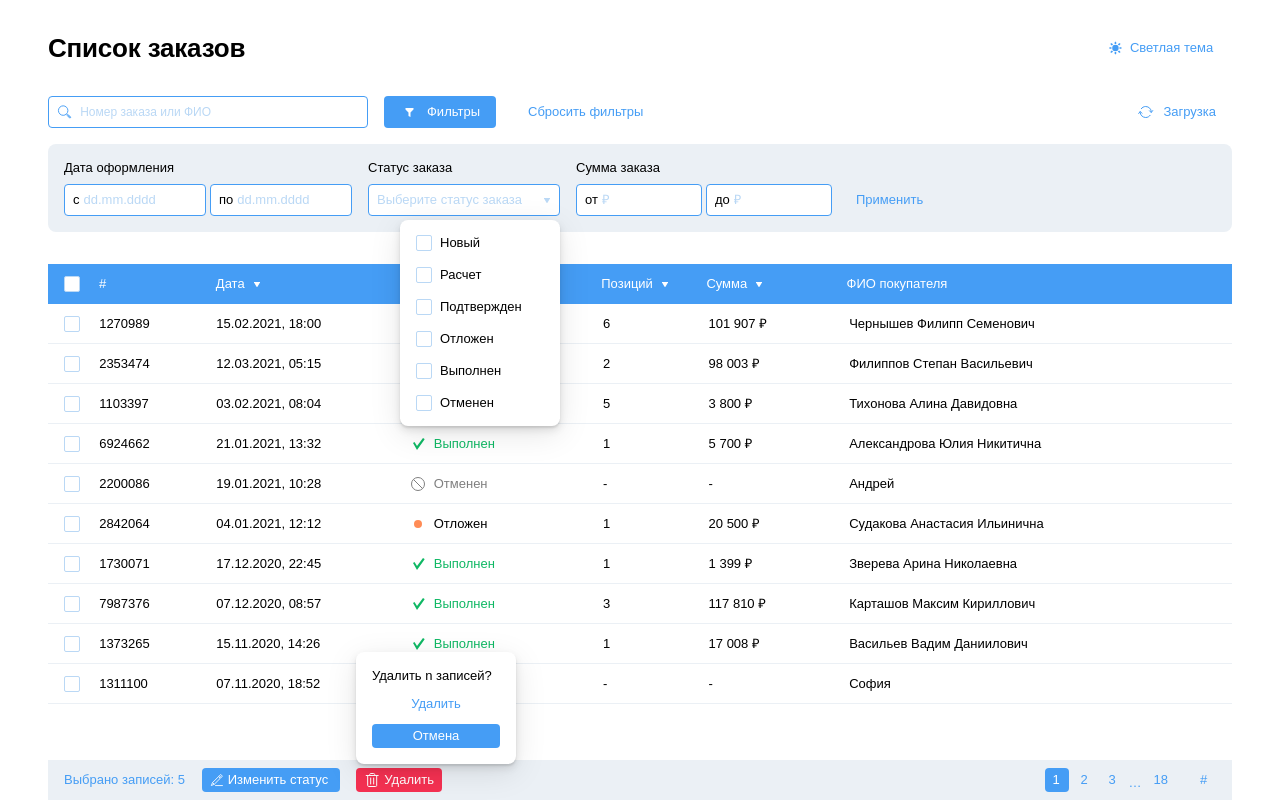
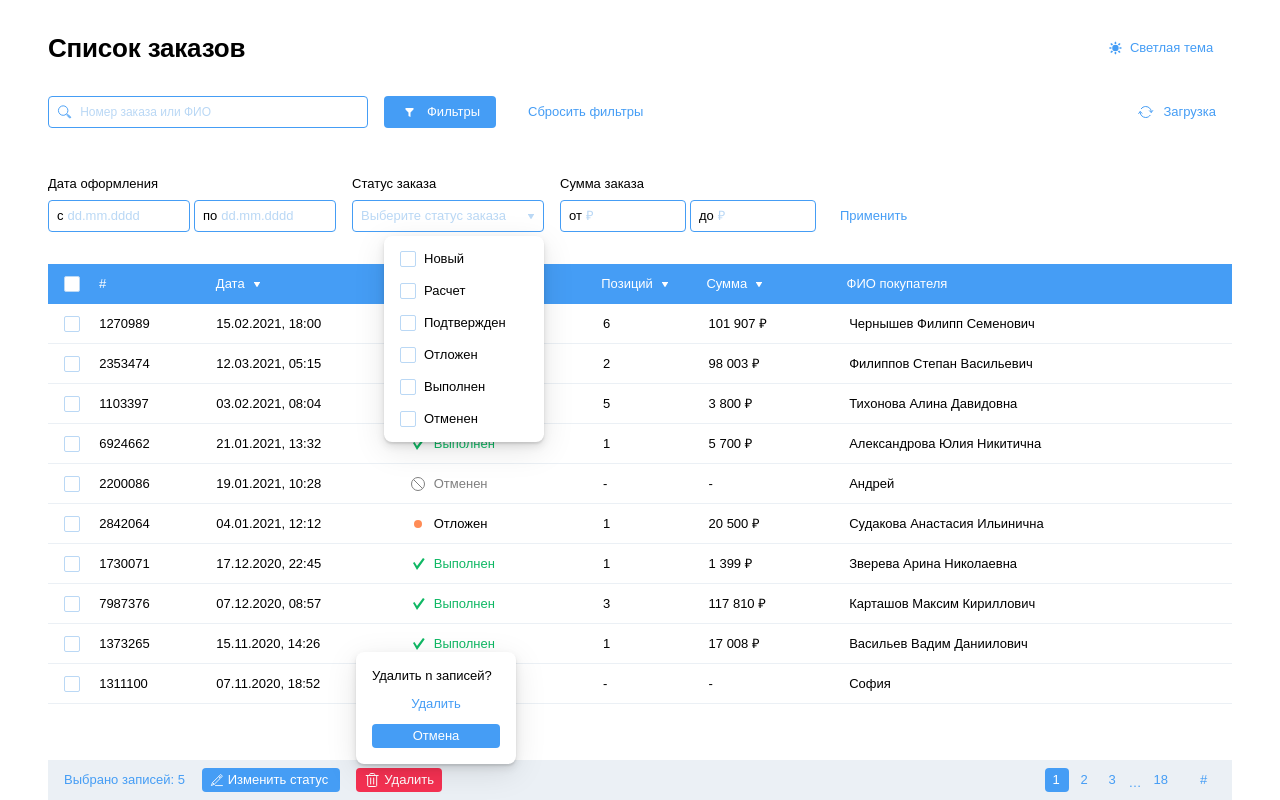
Before and after one commit to dpolevodin/admin-panel-app, a React (Create React App) app: page / in a window 1280 px wide. Built offline with nearby package versions, Linux system fonts and the light colour scheme.

Commit message:
change RangeFilter component

```diff
--- a/src/components/Common/Input.js
+++ b/src/components/Common/Input.js
@@ -1,10 +1,11 @@
 function Input ({
+    type = "text",
     className,
     placeholder,
     onFocus
     }) {
     return (
-        <input className={className} placeholder={placeholder} onFocus={onFocus}/>
+        <input type={type} className={className} placeholder={placeholder} onFocus={onFocus}/>
     )
 }
 
--- a/src/components/Filter/DateFilter.js
+++ /dev/null
@@ -1,36 +0,0 @@
-import Button from "../Common/Button";
-import Input from "../Common/Input";
-
-
-function DateFilter () {
-
-    const mainComponentWrapperClass = "filter__input"
-    const dateFilterPlaceholder = "dd.mm.dddd"
-    const dateFilterSvgName = "incorrect"
-    const labelClassName = "filter__input-control"
-    const buttonClassName = "filter__input-button"
-    const inputClassName = "filter__input-area"
-    const inputWrapperClassName = "filter__input-field filter__input-field_empty"
-    const filterTitleClass = "filter__input-title"
-
-    return (
-        <div className={mainComponentWrapperClass}>
-            <label className={labelClassName}>
-                <span className={filterTitleClass}>Дата оформления</span>
-                <div className={inputWrapperClassName}>
-                    <Input className={inputClassName} placeholder={dateFilterPlaceholder} />
-                    <Button className={buttonClassName} svgName={dateFilterSvgName} />
-                </div>
-            </label>
-
-            <label className={labelClassName}>
-                <div className={inputWrapperClassName}>
-                    <Input className={inputClassName} placeholder={dateFilterPlaceholder    } />
-                    <Button className={buttonClassName} svgName={dateFilterSvgName} />
-                </div>
-            </label>
-        </div>
-    )
-}
-
-export default DateFilter;
--- a/src/components/Filter/FilterDropdown.js
+++ b/src/components/Filter/FilterDropdown.js
@@ -1,7 +1,11 @@
 import Checkbox from '../Common/Checkbox'
-import dropdown from './css/dropdown.module.css'
+import dropdown from './css/filter-dropdown.module.css'
 
-const DropdownStatusesList = ['Новый', 'Расчет', 'Подтвержден', 'Отложен', 'Выполнен', 'Отменен']
+const DropdownStatusesList = ['новый', 'расчет', 'подтвержден', 'отложен', 'выполнен', 'отменен']
+
+const capitalizeFirstLetter = (string) => {
+    return string[0].toUpperCase() + string.slice(1)
+}
 
 const FilterDropdown = ({
     className = dropdown._,
@@ -14,7 +18,7 @@ const FilterDropdown = ({
             <label className={dropdown.control} key={element}>
                 <li className={dropdown.item}>
                         <Checkbox />
-                        <span className={dropdown.title}>{element}</span>
+                        <span className={dropdown.title}>{capitalizeFirstLetter(element)}</span>
                 </li>
             </label>
         )
--- a/src/components/Filter/FilterOptions.js
+++ b/src/components/Filter/FilterOptions.js
@@ -1,19 +1,23 @@
-import Button from '../Common/Button';
-import DateFilter from '../Filter/DateFilter';
-import StatusFilter from '../Filter/StatusFilter';
-import SumOrderFilter from '../Filter/SumOrderFilter';
+import Button from "../Common/Button";
+import RangeFilter from "./RangeFilter";
+import StatusFilter from "../Filter/StatusFilter";
 
-function FilterOptions() {
-    return (
-        <div className="filter__wrapper">
-                    <form className="filter__form">
-                        <DateFilter />
-                        <StatusFilter />
-                        <SumOrderFilter />
-                        <Button className="filter-button filter-button_hidden-icon filter-button_short" buttonText="Применить" />
-                    </form>
-                </div>
-    )
-}
+
+const wrapperClassName = "filter__form";
+const formClassName = "filter__form";
+const buttonClassName = "filter-button filter-button_hidden-icon filter-button_short";
+
+const FilterOptions = () => {
+  return (
+    <div className={wrapperClassName}>
+      <form className={formClassName}>
+        <RangeFilter filterTitle="Дата оформления" />
+        <StatusFilter />
+        <RangeFilter filterPlaceholder="₽" filterTitle="Сумма заказа" isShort/>
+        <Button className={buttonClassName} buttonText="Применить" />
+      </form>
+    </div>
+  );
+};
 
 export default FilterOptions;
--- /dev/null
+++ b/src/components/Filter/RangeFilter.js
@@ -0,0 +1,43 @@
+import Button from "../Common/Button"
+import Input from "../Common/Input"
+
+const mainComponentWrapperClass = "filter__input"
+const labelClassName = "filter__input-control"
+const buttonClassName = "filter__input-button"
+const inputClassName = "filter__input-area"
+const filterTitleClass = "filter__input-title"
+const inputWrapperClassDefault = "filter__input-field filter__input-field_empty"
+const inputShortClass = "filter__input-field_short"
+
+const DateFilter = ({
+    filterPlaceholder = "dd.mm.dddd",
+    inputIconName = "incorrect",
+    filterTitle,
+    isShort = false,
+}) => {
+
+    return (
+        <div className={mainComponentWrapperClass}>
+            <label className={labelClassName}>
+                <span className={filterTitleClass}>{filterTitle}</span>
+                <div className={
+                    isShort ? [inputWrapperClassDefault, inputShortClass].join(' ') : inputWrapperClassDefault
+                    }>
+                    <Input className={inputClassName} placeholder={filterPlaceholder} />
+                    <Button className={buttonClassName} svgName={inputIconName} />
+                </div>
+            </label>
+
+            <label className={labelClassName}>
+                <div className={
+                    isShort ? [inputWrapperClassDefault, inputShortClass].join(' ') : inputWrapperClassDefault
+                    }>
+                    <Input className={inputClassName} placeholder={filterPlaceholder} />
+                    <Button className={buttonClassName} svgName={inputIconName} />
+                </div>
+            </label>
+        </div>
+    )
+}
+
+export default DateFilter;
--- a/src/components/Filter/SumOrderFilter.js
+++ /dev/null
@@ -1,36 +0,0 @@
-import Button from "../Common/Button";
-import Input from "../Common/Input";
-
-
-function SumOrderFilter () {
-
-    const mainComponentWrapperClass = "filter__input"
-    const sumFilterPlaceholder = "₽"
-    const sumFilterSvgName = "incorrect"
-    const labelClassName = "filter__input-control"
-    const buttonClassName = "filter__input-button"
-    const inputClassName = "filter__input-area"
-    const inputWrapperClassName = "filter__input-field filter__input-field_empty filter__input-field_short"
-    const filterTitleClass = "filter__input-title"
-
-    return (
-        <div className={mainComponentWrapperClass}>
-            <label className={labelClassName}>
-                <span className={filterTitleClass}>Сумма заказа</span>
-                <div className={inputWrapperClassName}>
-                    <Input className={inputClassName} placeholder={sumFilterPlaceholder} />
-                    <Button className={buttonClassName} svgName={sumFilterSvgName} />
-                </div>
-            </label>
-
-            <label className={labelClassName}>
-                <div className={inputWrapperClassName}>
-                    <Input className={inputClassName} placeholder={sumFilterPlaceholder} />
-                    <Button className={buttonClassName} svgName={sumFilterSvgName} />
-                </div>
-            </label>
-        </div>
-    )
-}
-
-export default SumOrderFilter;
```
Also changed, not shown: src/components/Filter/css/filter-dropdown.module.css (renamed from src/components/Filter/css/dropdown.module.css).
